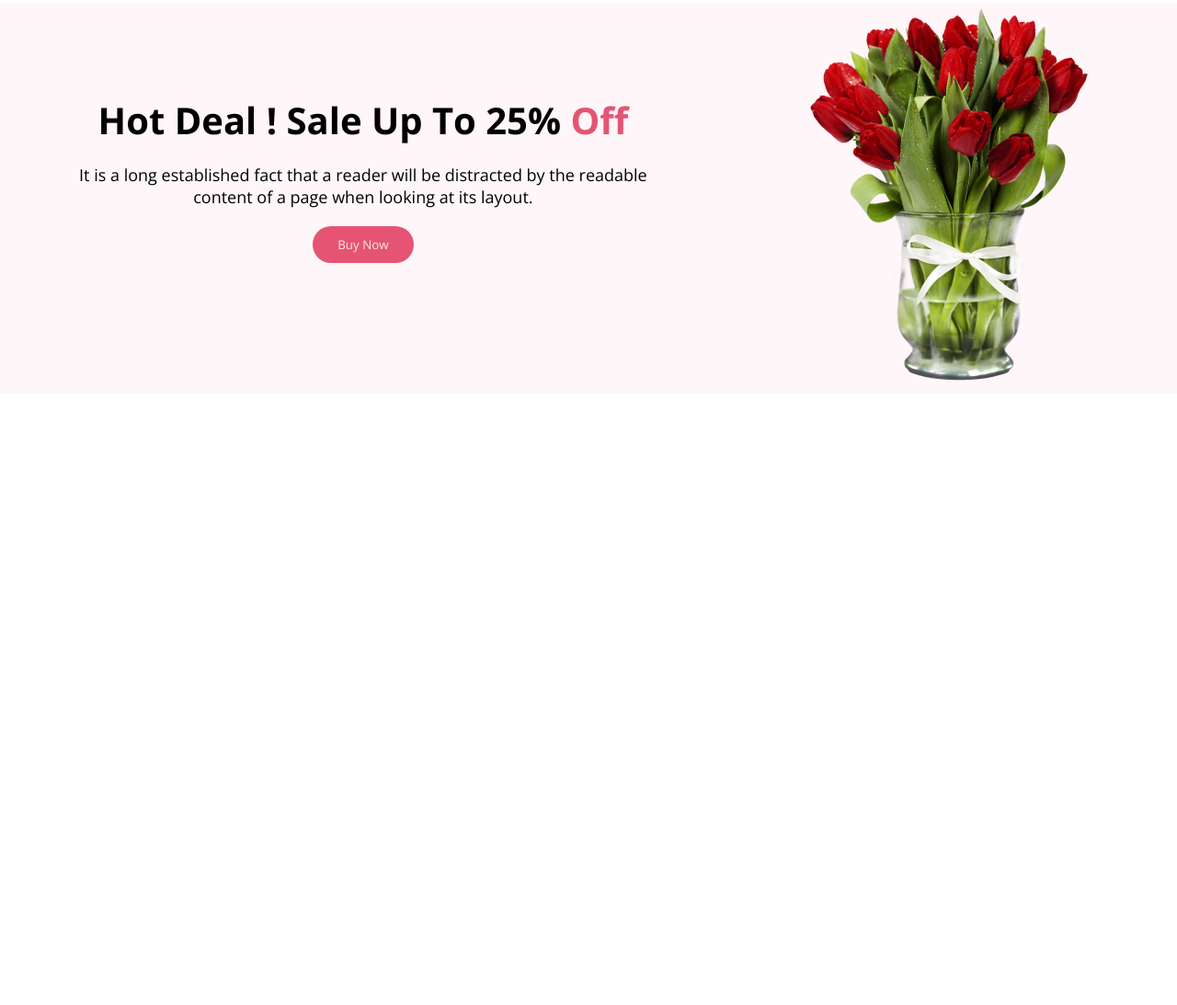
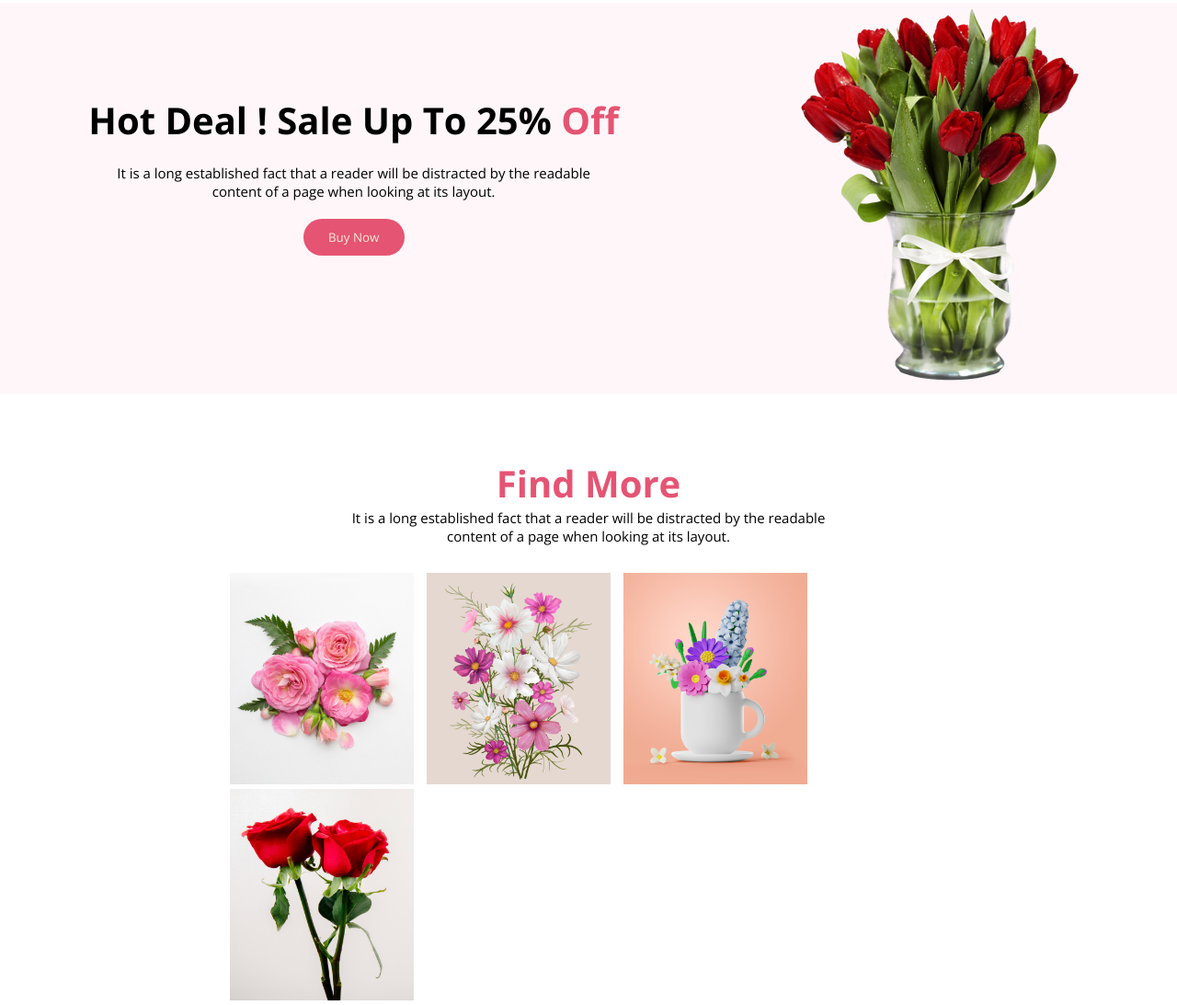
Before and after one commit to Ahammad204/Flower-shop, a plain HTML site: page index.html in a window 1280 px wide. Shown: the part 1602-2695 px from the top of the page at 92% size. Before the commit the page ends 2030 px from the top, so only its background shows below. Drawn offline with nearby package versions, Linux system fonts and the light colour scheme.

Commit message:
added product section

```diff
--- a/index.html
+++ b/index.html
@@ -123,7 +123,28 @@
 
 <div class="product-container">
 
+    <div class="product-details">
+        <h1 class="product-title">
+            Find More
+        </h1>
+        <p class="product-discription">
+            It is a long established fact that a reader will be distracted by the readable <br> content of a page when looking at its layout.
+        </p>
+    </div>
+
+    <div class="product-images">
+
+        <img  class="product-img" src="./images/Flower 01.png" alt="">
+        <img  class="product-img" src="./images/Rectangle 4.png" alt="">
+        <img  class="product-img" src="./images/Rectangle 5.png" alt="">
+        <img  class="product-img" src="./images/Rectangle 6.png" alt="">
+
+
+    </div>
+
 </div>
+
+
 
 </main>
 
--- a/styles/style.css
+++ b/styles/style.css
@@ -153,7 +153,7 @@
    margin-bottom: 20px;
 }
 .deal-discription{
-    font-size: 18px;
+    font-size: 15px;
     margin-bottom: 20px;
 }
 .deal-title>span{
@@ -161,3 +161,30 @@
 }
 
 /* product section style */
+
+.product-container{
+    margin-top: 70px;
+    margin-left: 240px;
+    margin-right: 240px;
+}
+
+
+.product-details{
+    text-align: center;
+    margin-bottom: 30px;
+    font-size: 15px;
+}
+
+.product-img{
+    width: 200px;
+    height: 230px;
+    padding-left: 10px;
+}
+.product-images{
+    align-content: center;
+
+}
+.product-title{
+    font-size: 40px;
+    color: rgba(229, 84, 115, 1);
+}
```
